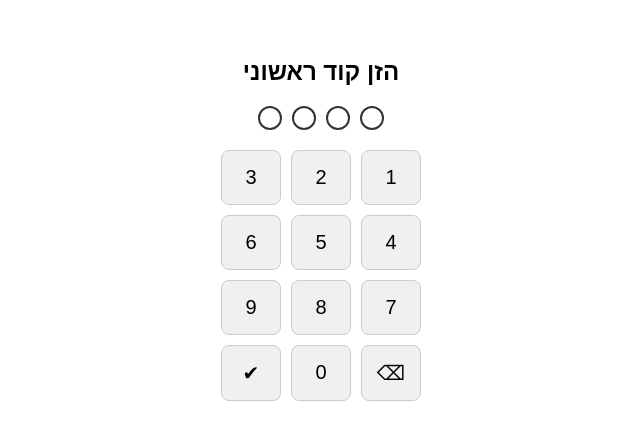
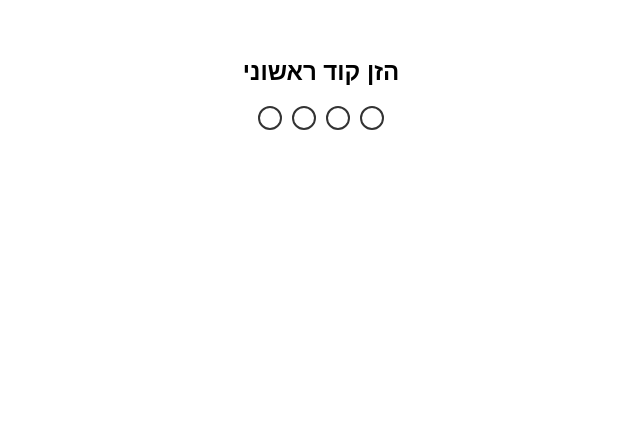
Before and after one commit to Elijahworks/Eliyahu-Renovations, a plain HTML site: page index.html in a window 1280 px wide. Shown: the whole page, without its empty margins (319-959 px from the left). Drawn offline with Linux system fonts and the light colour scheme.

Commit message:
Update index.html

```diff
--- a/index.html
+++ b/index.html
@@ -19,18 +19,7 @@
     </div>
 
     <div class="keyboard" id="keyboard">
-        <div class="key">1</div>
-        <div class="key">2</div>
-        <div class="key">3</div>
-        <div class="key">4</div>
-        <div class="key">5</div>
-        <div class="key">6</div>
-        <div class="key">7</div>
-        <div class="key">8</div>
-        <div class="key">9</div>
-        <div class="key">⌫</div>
-        <div class="key">0</div>
-        <div class="key">✔</div>
+
     </div>
     <div id="banner" class="banner hidden"></div>
 
```
